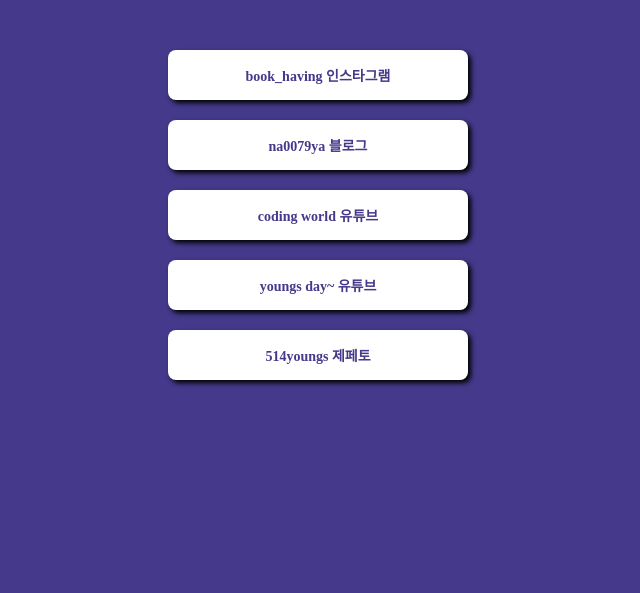
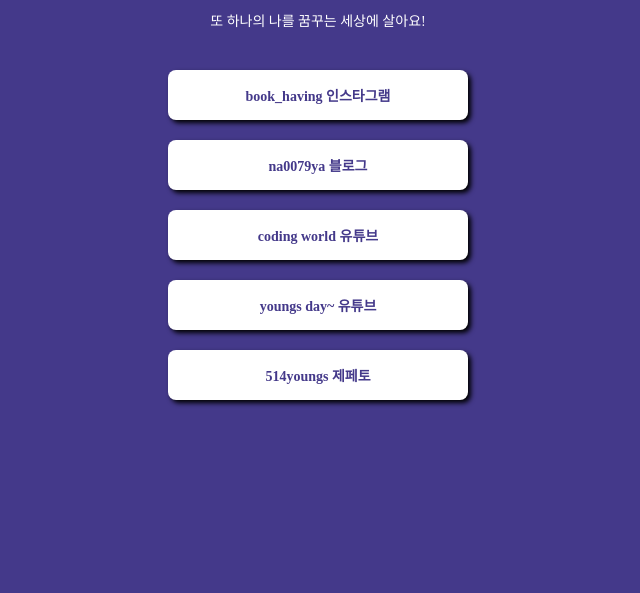
Before and after one commit to jinyoungkim202206/mypage, a plain HTML site: page index.html in a window 1280 px wide. Shown: the part 207-800 px from the top of the page, without its empty margins (322-962 px from the left). Drawn offline with Linux system fonts and the light colour scheme; a web font is replaced by a local one.

Commit message:
Update index.html

```diff
--- a/index.html
+++ b/index.html
@@ -81,7 +81,7 @@
     <div class="wrap">
         <div class="profile"></div>
         <h1 class="main">실천지혜</h1>
-        <p class="sub"></p>
+        <p class="sub">또 하나의 나를 꿈꾸는 세상에 살아요!</p>
         <a target="_blank" href="https://www.instagram.com/book_having/">book_having 인스타그램</a>
         <a target="_blank" href="https://blog.naver.com/na0079ya">na0079ya 블로그</a>
         <a target="_blank" href="https://www.youtube.com/channel/UCP53z2ARSq-jOrGJ18n29sA">coding world 유튜브</a>
```
